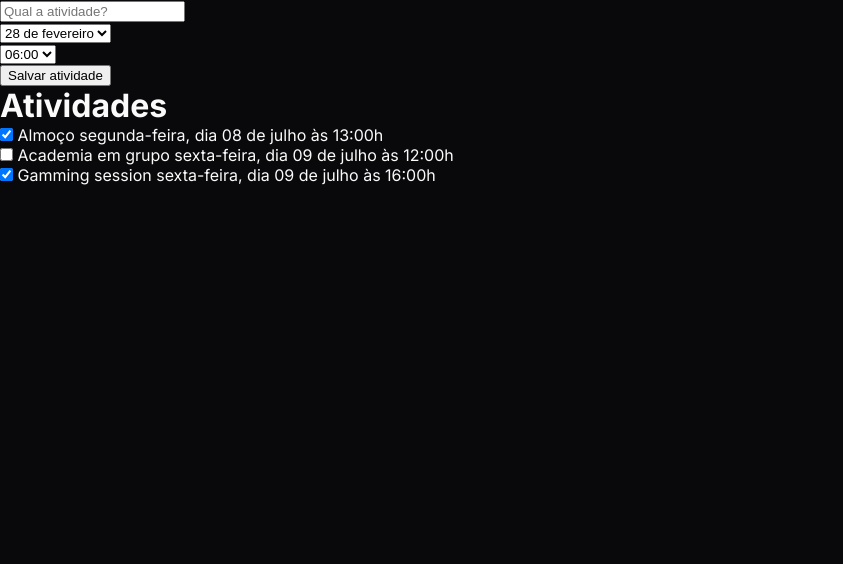
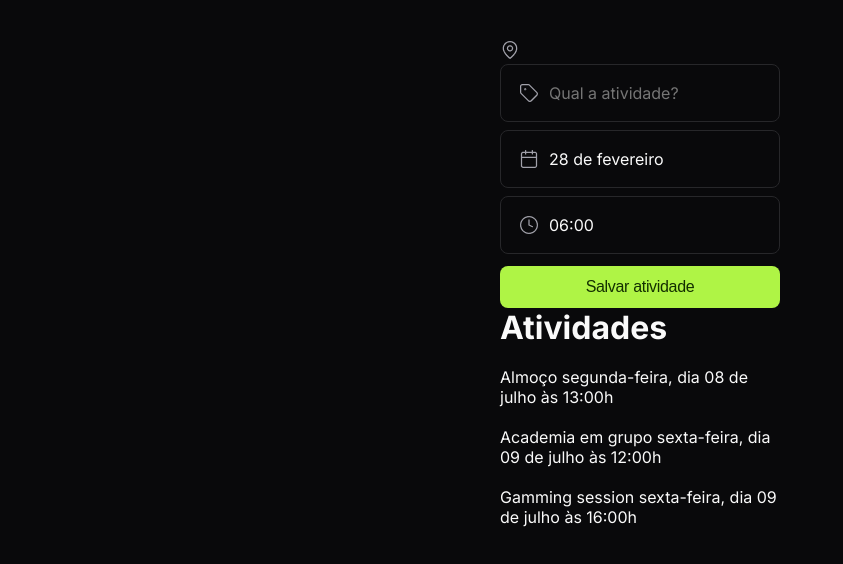
Before and after one commit to aksa-mendonca/rocketseat-nlwjourney, a plain HTML site: page index.html in a window 1280 px wide. Shown: the whole page, without its empty margins (0-843 px from the left). Drawn offline with nearby package versions, Linux system fonts and the light colour scheme.

Commit message:
estilização da classe field-wrapper

```diff
--- a/index.html
+++ b/index.html
@@ -10,18 +10,25 @@
 
     <div id="app">
         <form onsubmit="salvarAtividade(event)">
+            <div id="place">
+                <img src="./img/map-pin.png" alt="img-map-pin">
+            </div>
+
             <div class="fields">
                 <div class="field-wrapper">
+                    <img src="./img/tag.png" alt="img-tag">
                     <input type="text" placeholder="Qual a atividade?" name="atividade" required>
                 </div>
 
                 <div class="field-wrapper">
+                    <img src="./img/calendar.png" alt="img-calendar">
                     <select name="dia">
                         <option value="2024-03-01">01 de fevereiro</option>
                     </select>
                 </div>
 
                 <div class="field-wrapper">
+                    <img src="./img/clock.png" alt="img-clock">
                     <select name="hora">
                         <option value="10:30">10:30</option>
                     </select>
--- a/style.css
+++ b/style.css
@@ -1,9 +1,60 @@
 * {
     margin: 0;
+    padding: 0;
+    box-sizing: border-box;
 }
 
-html {
+html, option {
     font-family: 'Inter', 'sans-serif';
     background-color: #09090b;
     color: #fafafa;
 }
+
+#app {
+    padding: 40px 20px;
+    max-width: 320px;
+    margin: auto;
+}
+
+/* form */
+input, select {
+    all: unset;
+}
+
+input, select, button {
+    width: 100%;
+}
+
+.fields {
+    display: grid;
+    gap: 8px;
+}
+
+.field-wrapper {
+    padding: 18px;
+    background-color: #09090b;
+    border: 1px solid #27272a;
+    border-radius: 8px;
+
+    display: flex;
+    align-items: center;
+    gap: 10px;
+}
+
+.field-wrapper:focus-within {
+    outline: 2px solid yellowgreen;
+}
+
+button {
+    margin-top: 12px;
+    border: none;
+    padding: 12px 20px;
+    background-color: #aff445;
+    border-radius: 8px;
+
+    font-weight: 500;
+    font-size: 16px;
+    letter-spacing: -0.02em;
+
+    color: #132f00;
+}
```
